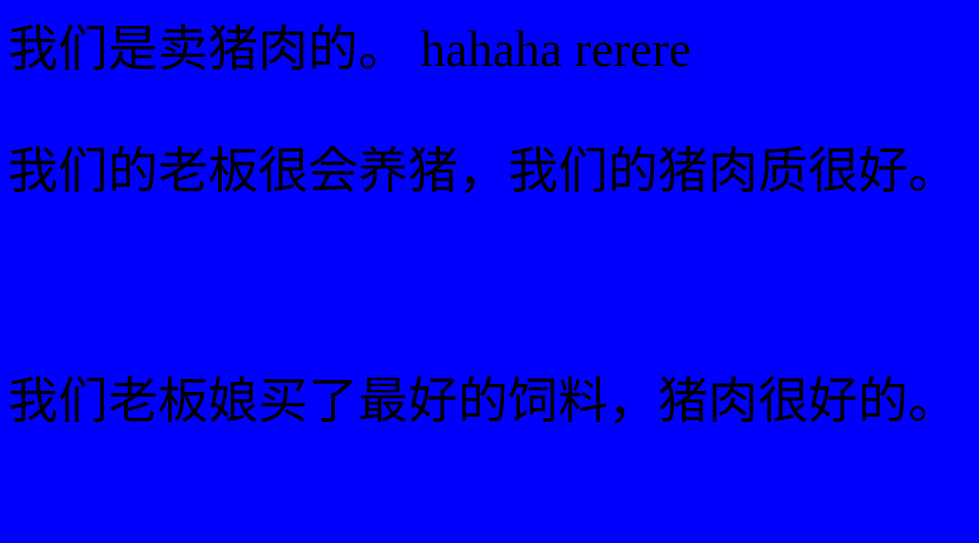
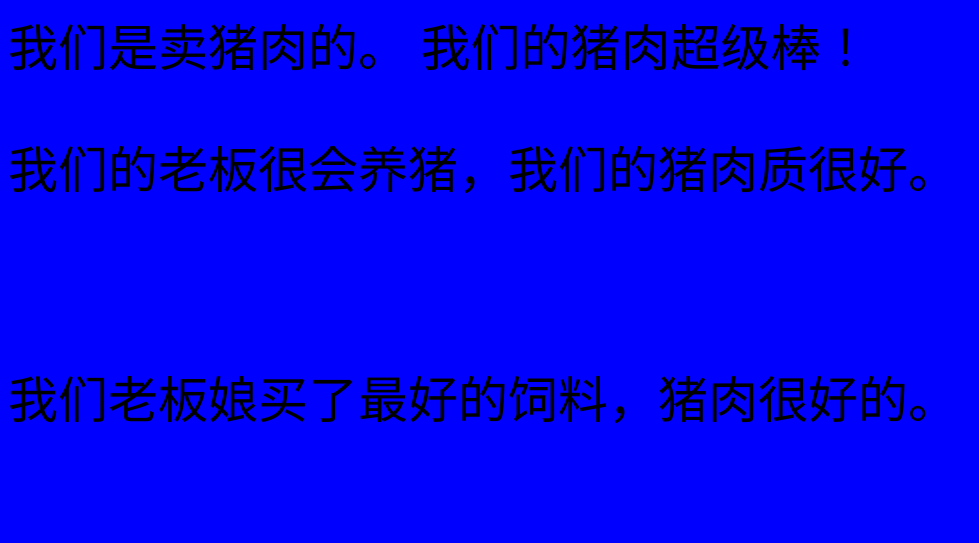
Before and after one commit to fzfx66/git_demo_1, a plain HTML site: page index.html in a window 1280 px wide. Shown: the whole page, without its empty margins (0-979 px from the left). Drawn offline with Linux system fonts and the light colour scheme.

Commit message:
remove haha、renew

```diff
--- a/index.html
+++ b/index.html
@@ -8,8 +8,7 @@
 </head>
 <body>
     我们是卖猪肉的。
-    hahaha
-    rerere
+    我们的猪肉超级棒！
     <div>
         <p>我们的老板很会养猪，我们的猪肉质很好。</p>
         <img src="假装猪长得很壮jpg" alt="">
```
